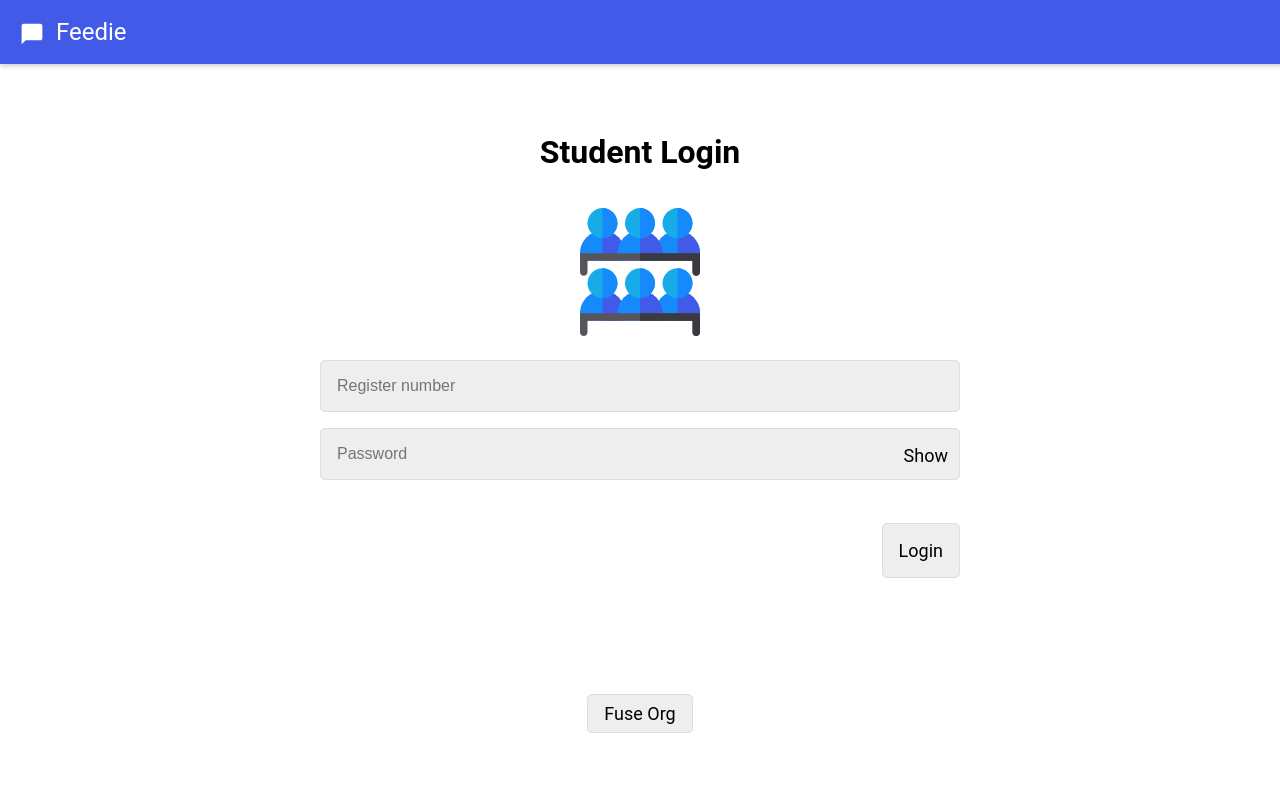
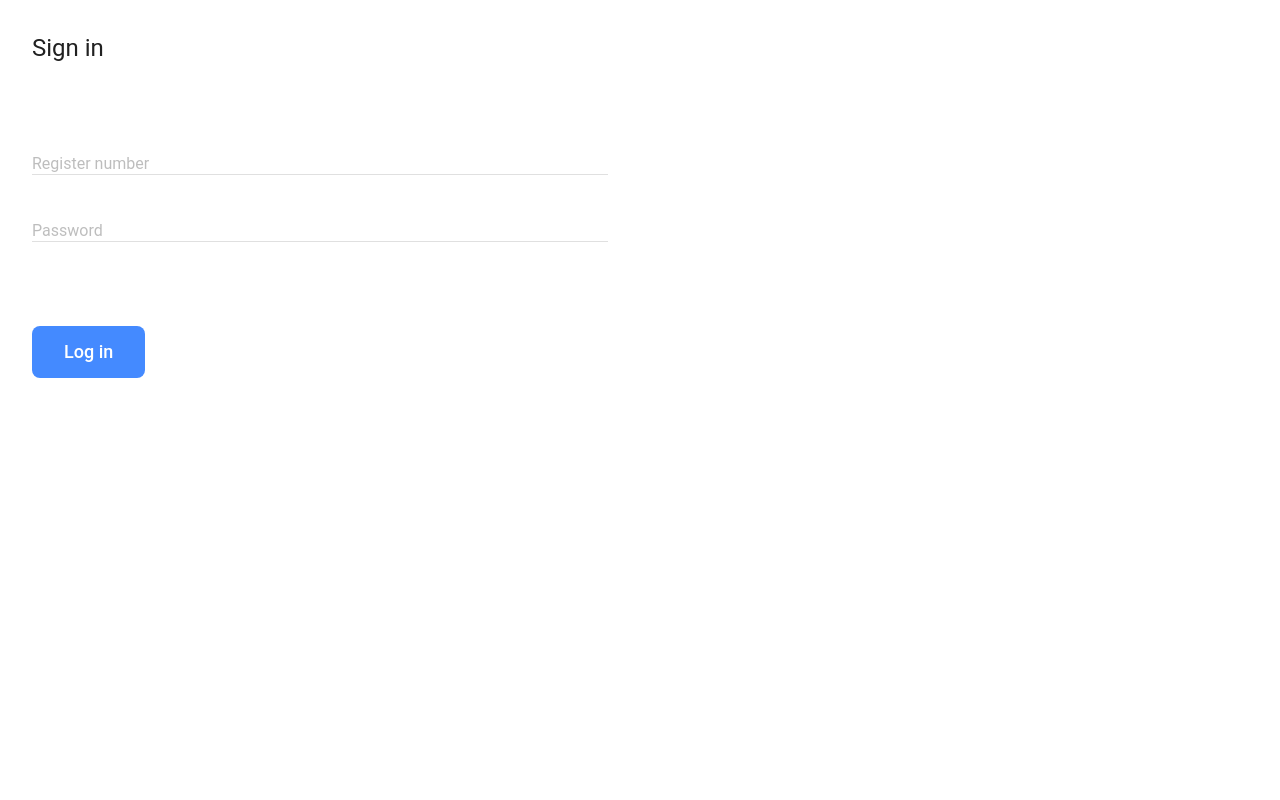
Before and after one commit to FuseOrg/Feedie, a PHP site: page / in a window 1280 px wide. Run offline with PHP 8.4, Linux system fonts and the light colour scheme; some web fonts are replaced.

Commit message:
Completely redesigned 'Sign in' page

```diff
--- a/index.php
+++ b/index.php
@@ -2,24 +2,39 @@
 
 <head>
 	<meta name="viewport" content="width=device-width, initial-scale=1, minimum-scale=1, maximum-scale=1, user-scalable=no">
-	<link rel="stylesheet" type="text/css" href="css.css">
+	<script src="scripts/material.min.js"></script>
 	<link href='https://fonts.googleapis.com/css?family=Product+Sans' rel='stylesheet'>
+	<link rel="stylesheet" href="https://fonts.googleapis.com/icon?family=Material+Icons">
+	<link rel="stylesheet" href="styles/material.min.css">
+	<link rel="stylesheet" href="styles/main.css">
 	<link rel="icon" type="image/png" href="images/logo.png">
-	<title>Feedie | Student Login</title>
+	<title>Login | Feedie</title>
 </head>
 
-<body>
-	<div class="header">
-		<img src="images/logo.svg" class="logo" />
-		<div class="title">Feedie</div>
+<body class="mdl-demo mdl-color-text--grey-900 mdl-base">
+	<div class="mdl-grid mdl-grid--no-spacing">
+		<div class="mdl-cell mdl-cell--6-col-desktop mdl-cell--4-col-tablet mdl-cell--4-col-phone section--center mdl-grid mdl-grid--no-spacing">
+			<div class="mdl-cell mdl-cell--12-col">
 			</div>
-	<div class="wrapper">
-		<div class="container">
-			<div class="heading">Student Login</div>
-			<center><img src="images/student.svg" class="avatar" /></center>
-			<form class="myform" action="" method="post">
-				<input type="text" class="inputvalue" name="rollno" placeholder="Register number" />
-				<input id="password" type="password" class="inputvalue" name="password" placeholder="Password" />
+			<form action="" method="post">
+				<div class="mdl-grid mdl-grid--no-spacing">
+					<h4 class="mdl-cell mdl-cell--12-col questions">Sign in</h4>
+					<div class="mdl-cell mdl-cell--12-col questions" style="flex-direction: column;">
+						<div class="mdl-textfield mdl-js-textfield">
+							<input class="mdl-textfield__input" type="text" name="rollno">
+							<label class="mdl-textfield__label">Register number</label>
+						</div>
+						<div class="mdl-textfield mdl-js-textfield">
+							<input class="mdl-textfield__input" type="password" name="password">
+							<label class="mdl-textfield__label">Password</label>
+						</div>
+					</div>
+					<div class="mdl-cell mdl-cell--12-col questions">
+						<button type="submit" class="mdl-button mdl-js-button mdl-button--raised mdl-button--accent">
+							Log in
+						</button>
+					</div>
+					<!--
 					<div class="psw"><span class="shp" onclick="toggler(this)" type="button">Show</span></div>
 					<script>
 						function toggler(e) {
@@ -31,15 +46,10 @@
 								document.getElementById('password').type = "password";
 							}
 						}
-
 					</script>
-				<div style="text-align: right">
-					<input class="button" type="submit" id="login_btn" value="Login" />
-				</div>
-				<div class="phpr" style="color:red">
-					<label>
+-->
+					<div class="mdl-cell mdl-cell--12-col mdl-color-text--red-a400 questions">
 						<?php
-
 							if (isset($_GET["logout"])){
 								if ($_GET["logout"] == 1){
 									session_start();
@@ -47,26 +57,21 @@
 									session_destroy();
 								}
 							}
-
 							session_start();
 							if (isset($_SESSION["st_username"])){
 								//Add sleep here
 								header('Location: dashboard/');
 							}
-
 							$servername = "127.0.0.1";
 							$username = "root";
 							$password = "";
 							$dbname = "feedie_base";
-
 							if (isset($_POST["rollno"]) AND isset($_POST["password"])){
 							// Create connection
 								$conn = new mysqli($servername, $username, $password, $dbname);
-
 								$rollno = $_POST["rollno"];
 								$sql = "SELECT st_username, password, class FROM students WHERE rollno = '".$rollno."'";
 								$result = $conn->query($sql);
-
 								if ($result->num_rows > 0) {
 									// output data of each row
 									$row = $result->fetch_assoc();
@@ -86,14 +91,14 @@
 								}
 								$conn->close();
 							}
-
 						?>
-    </label>
+					</div>
 				</div>
 			</form>
 		</div>
+		<div class="mdl-cell mdl-cell--6-col-desktop mdl-cell--4-col-tablet mdl-cell--4-col-phone banner">
 		</div>
-	<footer><a href="https://fuseorg.github.io/Feedie" class="link" target="_blank">Fuse Org</a></footer>
+	</div>
 </body>
 
 </html>
--- a/styles/main.css
+++ b/styles/main.css
@@ -125,6 +125,14 @@ h5 {
 	margin-right: 16px;
 }
 
+.banner {
+	background-image: url(../images/banner.svg);
+	background-position: center;
+	background-repeat: no-repeat;
+	background-size: 75%;
+	height: 100%;
+}
+
 .subjects {
 	cursor: pointer;
 }
@@ -137,7 +145,6 @@ h5 {
 	padding: 32px;
 	display: flex;
 	align-items: center;
-	font-size: 18px;
 }
 
 .mdl-demo section .section__circle-container {
```
Also changed, not shown: dashboard/index.php (+4 -4 lines). Lines whose indentation alone changed are shown as unchanged.
